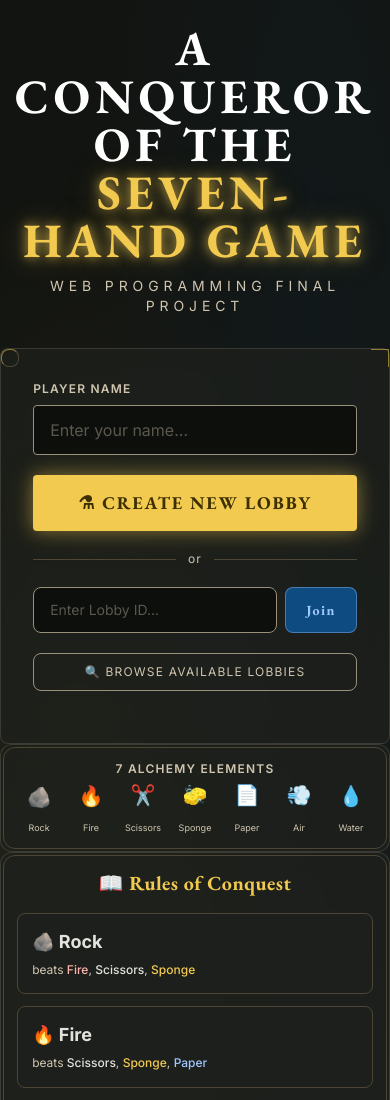
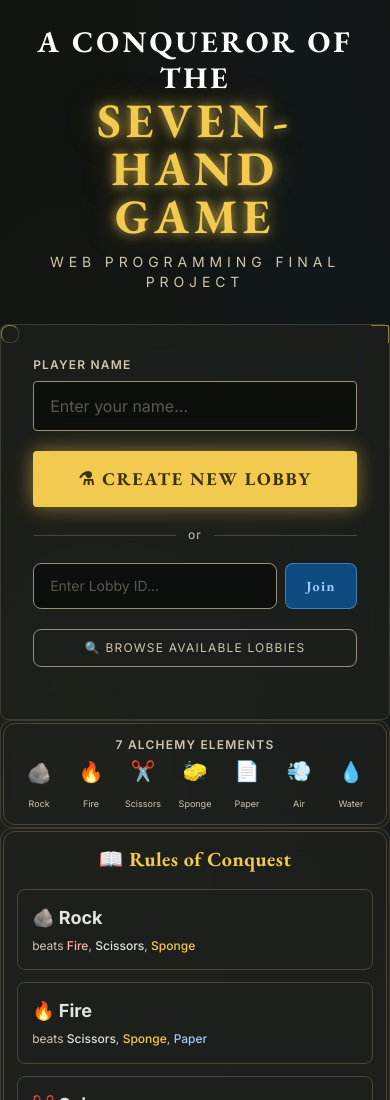
Before and after one commit to naufalgacor/a-conqueror-of-the-seven-hand-game, a website with bundled scripts: page public/index.html in a window 390 px wide. Shown: the top 1100 px of the page. Built offline with nearby package versions, Linux system fonts and the light colour scheme.

Commit message:
nama game

```diff
--- a/public/index.html
+++ b/public/index.html
@@ -527,7 +527,7 @@
 <div id="screen-home" class="screen active flex-col items-center justify-center min-h-screen p-6 gap-8">
 
   <div class="text-center" id="home-title-block">
-    <span class="font-display text-5xl md:text-6xl font-bold text-white tracking-widest mb-2 uppercase">A Conqueror of the</span>
+    <span class="font-display text-3xl md:text-6xl font-bold text-white tracking-widest mb-2 uppercase">A Conqueror of the</span>
     <div class="font-display text-5xl md:text-6xl font-bold text-primary text-glow-gold tracking-widest mb-2 uppercase">
       Seven-Hand Game
     </div>
```
